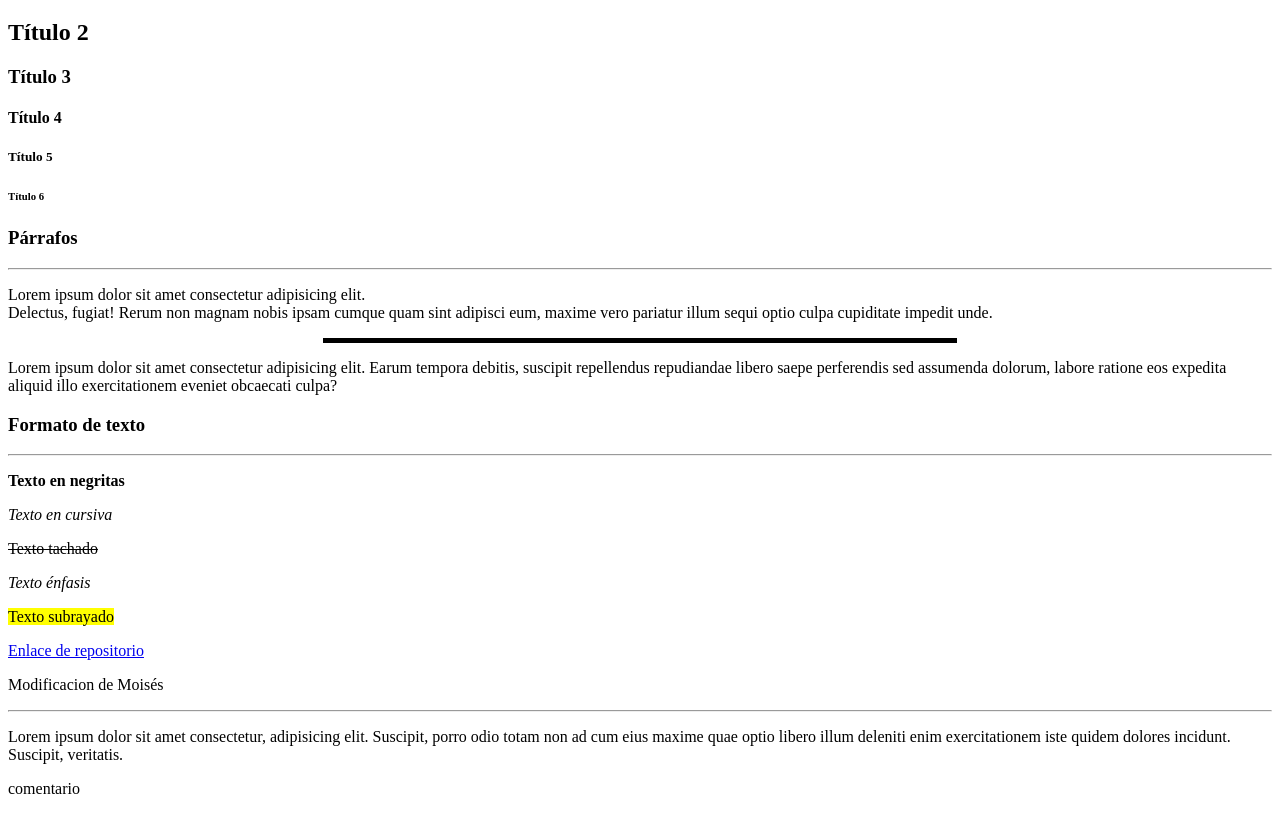
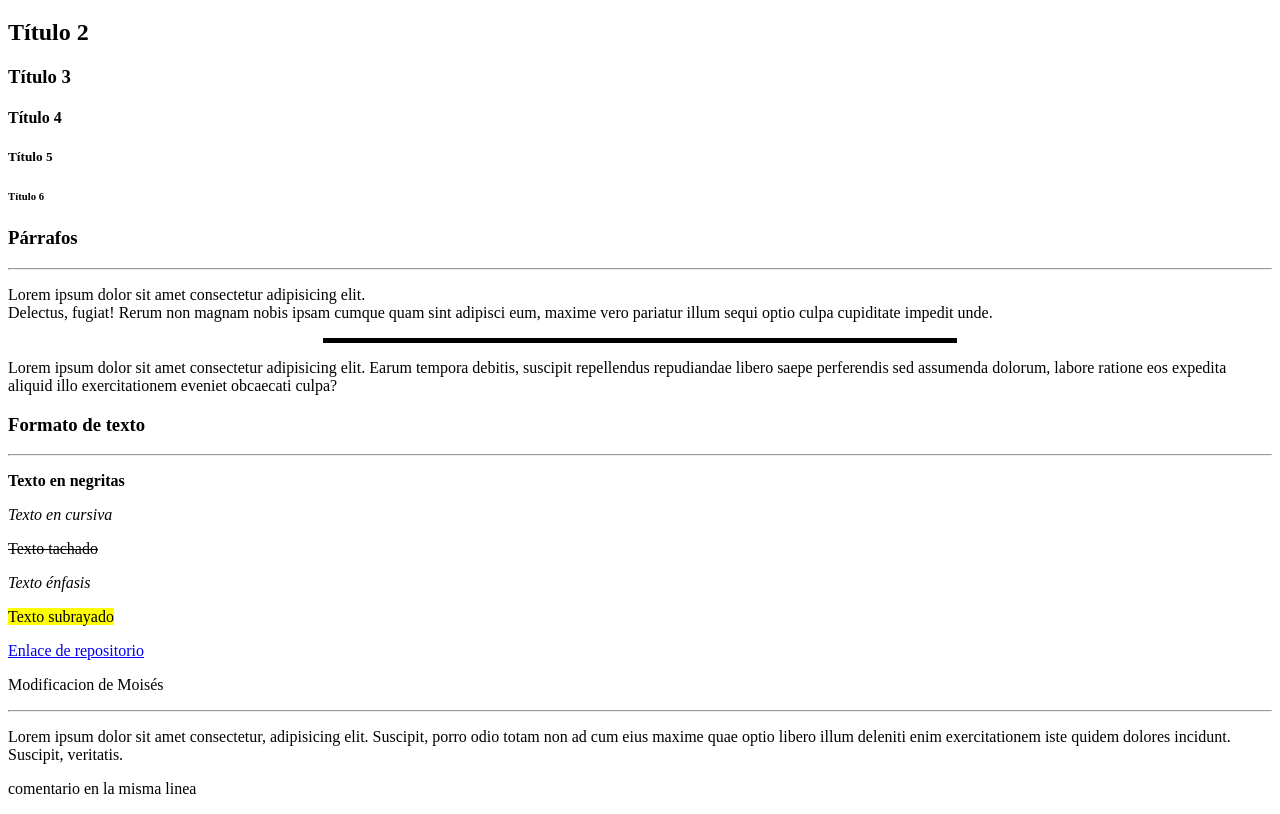
Before and after one commit to moyuna/programacion-web-24CV, a plain HTML site: page index.html in a window 1280 px wide. Shown: the part 87-901 px from the top of the page. Drawn offline with Linux system fonts and the light colour scheme.

Commit message:
Cambios en la linea 37

```diff
--- a/index.html
+++ b/index.html
@@ -34,6 +34,6 @@
         <p>Lorem ipsum dolor sit amet consectetur, adipisicing elit. Suscipit, porro odio totam non ad cum eius maxime quae optio libero illum deleniti enim exercitationem iste quidem dolores incidunt. Suscipit, veritatis.</p>
 
 
-        <p>comentario</p>
+        <p>comentario en la misma linea </p>
     </body>
 </html>
```
